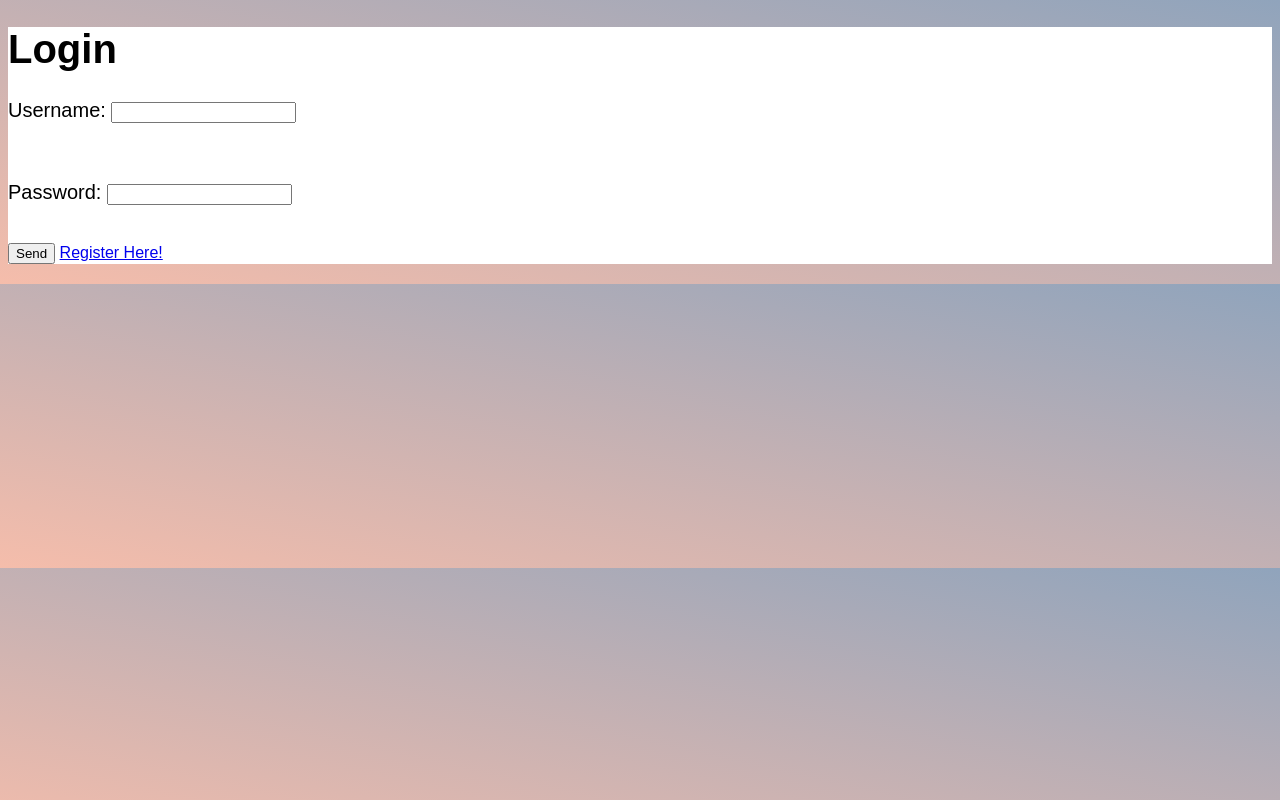
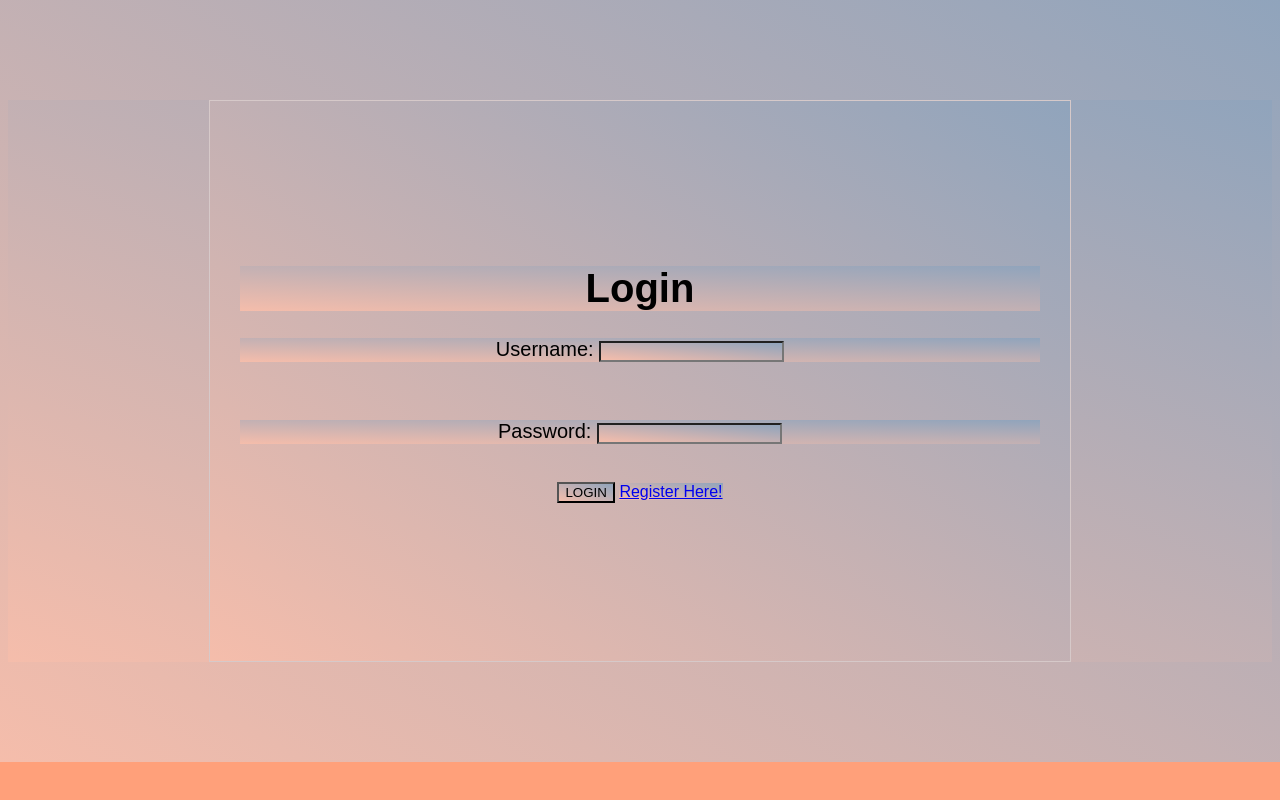
Before and after one commit to StaticDDQ/Go-Blox-GPS, a PHP site: page / in a window 1280 px wide. Run offline with PHP 8.4, Linux system fonts and the light colour scheme.

Commit message:
changes in html and css

```diff
--- a/public/css/index.css
+++ b/public/css/index.css
@@ -1,11 +1,11 @@
-body {
+* {
     /*background-image: url("https://media.istockphoto.com/photos/like-getting-together-with-my-friends-picture-id869988382");
     */
-    background-size: 100%;
     font-family: Arial, Helvetica, sans-serif;
     background-color: lightsalmon;
     background-image: linear-gradient(to top right, #f5bdab, #90a4bc);
-
+    background-repeat: no-repeat;
+    background-size: covers;
 }
 
 h1 {
@@ -18,5 +18,15 @@ p {
 }
 
 .container {
-    background-color: white;
+    display: block;
+    text-align: center;
+    background-color: rgb(255,249,248);
+    border: solid 1px rgb(214,201,201);
+    /*background-color: #fff4f0*/
+    height: 500px;
+    width: 800px;
+    padding: 30px;
+    align-content: center;
+    margin: 100px auto;
+    overflow: scroll;
 }
--- a/public/index.html
+++ b/public/index.html
@@ -5,15 +5,17 @@
     <title>Login Page</title>
 </head>
 <body>
+    <form>
         <div class ="container">
             <h1>Login</h1>
             <p>Username: <input title="Please Enter Your username" id="userName" name="user" type="text" /></p><br/>
             <p>Password: <input title= "password" id="passWord" name="password" type= "password" /></p><br/>
             <script type="text/javascript" src="signUp.js"></script>
-        <button onclick="getData()" >Send</button>
+            <button onclick="getData()" >LOGIN</button>
             <a href="signUpForm.html"> Register Here!</a>
             <p id="pId"></p>
             <script src="./js/loginPage.js"></script>
         </div>
+    </form>
 </body>
 </html>
```
Lines whose indentation alone changed are shown as unchanged.
